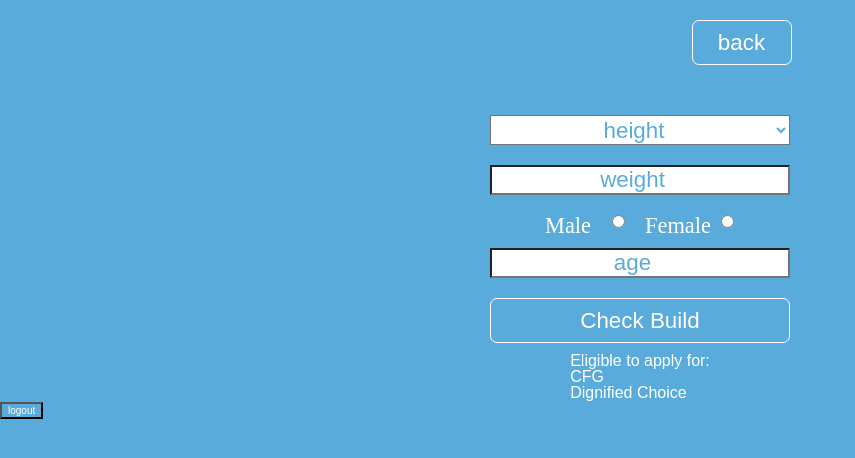
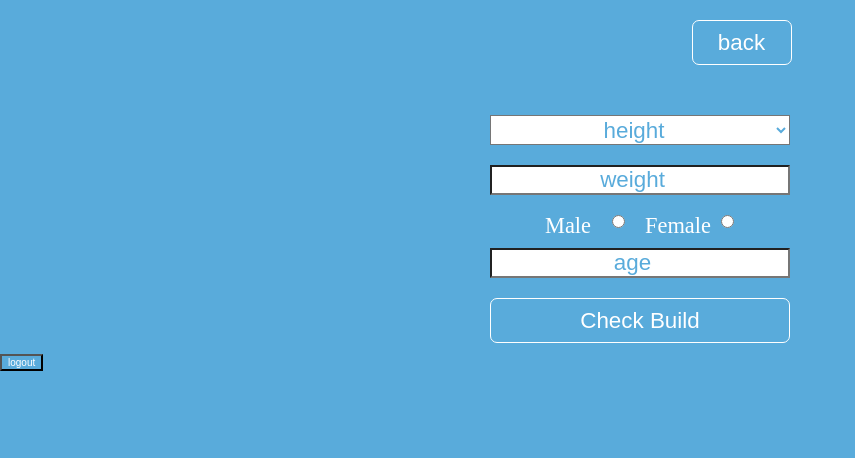
Before and after one commit to adamhinckley/Insurance-Risk-Assesment, a React (Create React App) app: page /check-build in a window 1280 px wide. Shown: the top 458 px of the page, without its empty margins (0-855 px from the left). Built offline with nearby package versions, Linux system fonts and the light colour scheme.

Commit message:
removes dummy data from state

```diff
--- a/src/components/BuildChart.js
+++ b/src/components/BuildChart.js
@@ -9,8 +9,8 @@ class BuildChart extends React.Component {
     this.state = {
       height: undefined,
       weight: "",
-      message: "Eligible to apply for:",
-      products: ["CFG", "Dignified Choice"],
+      message: "",
+      products: [],
       gender: "",
       age: "",
       maleChecked: false,
```
